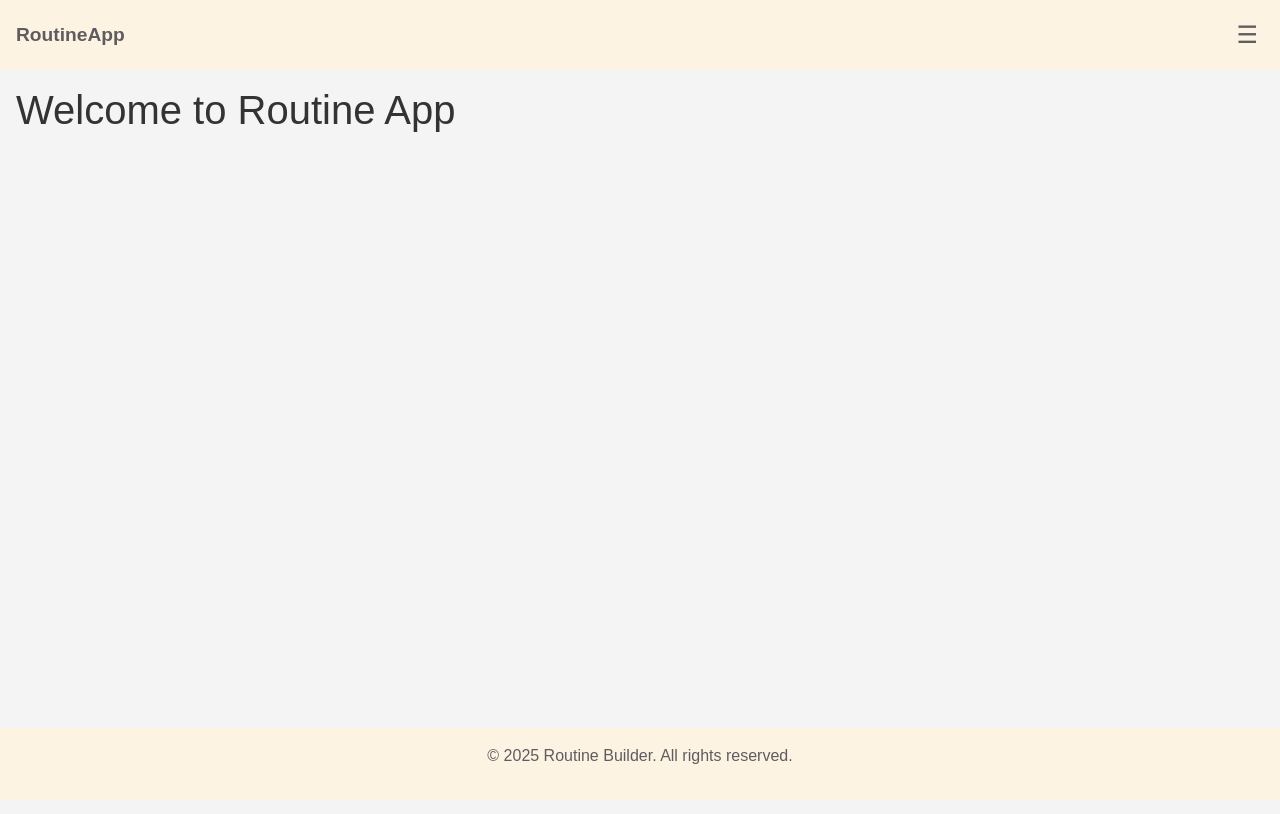
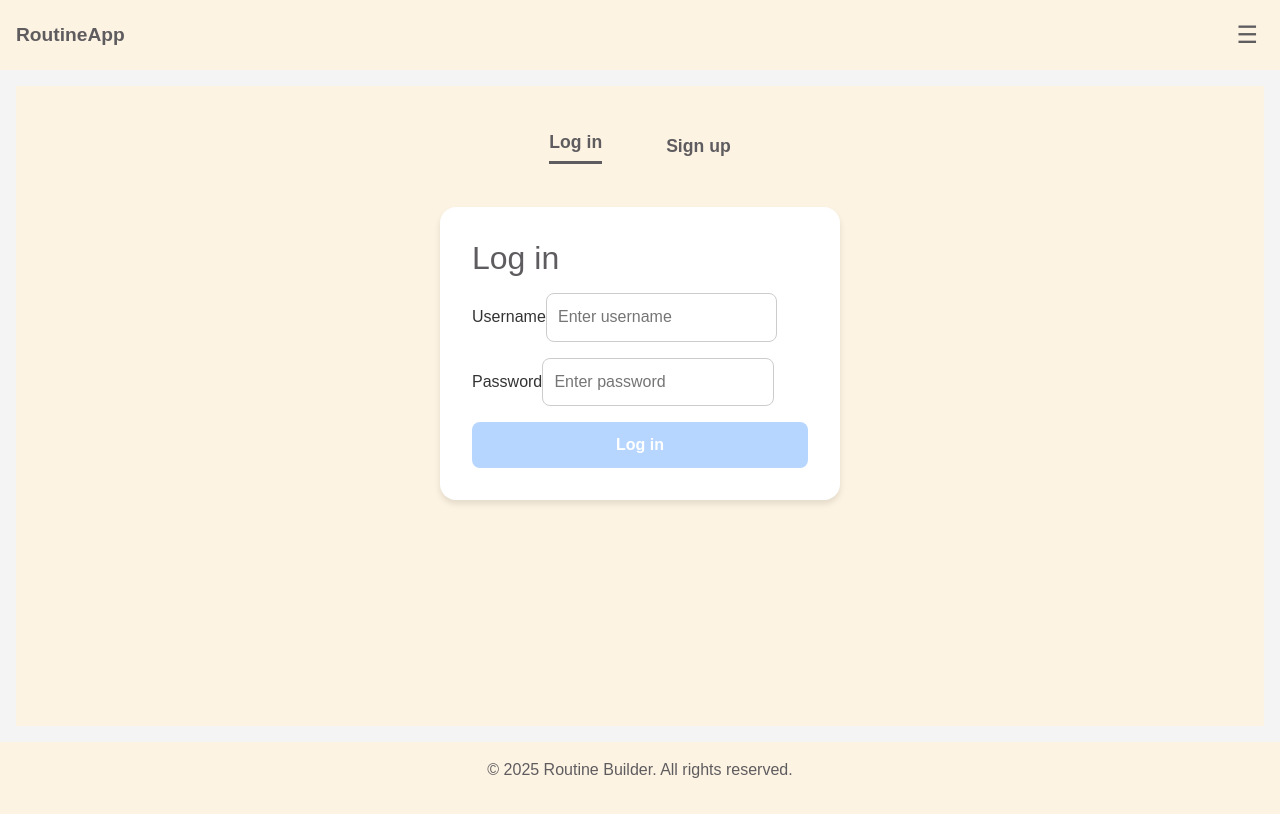
Before and after one commit to AlexandraEL9/draft-project, a React (Create React App) app: page /login in a window 1280 px wide. Built offline with nearby package versions, Linux system fonts and the light colour scheme.

Commit message:
add basic login page

```diff
--- /dev/null
+++ b/src/components/LoginForm.js
@@ -0,0 +1,26 @@
+// LoginForm.js
+import React from 'react';
+
+function LoginForm({ isLogin }) {
+  return (
+    <div className="auth-card">
+      <h2>{isLogin ? 'Log in' : 'Sign up'}</h2>
+      <form>
+        <label>
+          Username
+          <input type="text" placeholder="Enter username" />
+        </label>
+        <label>
+          Password
+          <input type="password" placeholder="Enter password" />
+        </label>
+
+        <button type="submit">
+          {isLogin ? 'Log in' : 'Sign up'}
+        </button>
+      </form>
+    </div>
+  );
+}
+
+export default LoginForm;
--- a/src/pages/Login.js
+++ b/src/pages/Login.js
@@ -1,11 +1,30 @@
-import React from 'react';
-
+// Login.js
+import React, { useState } from 'react';
+import LoginForm from '../components/LoginForm';
+import '../styles/Login.css';
 
 function Login() {
+  const [isLogin, setIsLogin] = useState(true);
+
   return (
-    <>
-      <h1>Welcome to Routine App</h1>
-    </>
+    <section className="auth-section">
+      <div className="toggle-tabs">
+        <button
+          className={isLogin ? 'active' : ''}
+          onClick={() => setIsLogin(true)}
+        >
+          Log in
+        </button>
+        <button
+          className={!isLogin ? 'active' : ''}
+          onClick={() => setIsLogin(false)}
+        >
+          Sign up
+        </button>
+      </div>
+
+      <LoginForm isLogin={isLogin} />
+    </section>
   );
 }
 
--- /dev/null
+++ b/src/styles/Login.css
@@ -0,0 +1,77 @@
+:root {
+  --peach: #FCF3E2;
+  --pastel-blue: #B7D6FF;
+  --mint: #CFEBDD;
+  --text-color: #5F5C60;
+}
+
+.auth-section {
+  padding: 2rem;
+  background-color: var(--peach);
+  min-height: 80vh;
+  display: flex;
+  flex-direction: column;
+  align-items: center;
+}
+
+.toggle-tabs {
+  display: flex;
+  gap: 1rem;
+  margin-bottom: 2rem;
+}
+
+.toggle-tabs button {
+  padding: 0.7rem 1.5rem;
+  background: transparent;
+  border: none;
+  font-size: 1.1rem;
+  font-weight: bold;
+  color: var(--text-color);
+  cursor: pointer;
+  position: relative;
+}
+
+.toggle-tabs button.active::after {
+  content: '';
+  display: block;
+  width: 100%;
+  height: 3px;
+  background-color: var(--text-color);
+  margin-top: 5px;
+}
+
+.auth-card {
+  background-color: var(--white);
+  padding: 2rem;
+  border-radius: 1rem;
+  width: 100%;
+  max-width: 400px;
+  box-shadow: 0 4px 6px rgba(0, 0, 0, 0.1);
+}
+
+.auth-card h2 {
+  margin-bottom: 1rem;
+  color: var(--text-color);
+}
+
+.auth-card form {
+  display: flex;
+  flex-direction: column;
+  gap: 1rem;
+}
+
+.auth-card input {
+  padding: 0.7rem;
+  border-radius: 0.5rem;
+  border: 1px solid #ccc;
+}
+
+.auth-card button {
+  background-color: var(--pastel-blue);
+  color: white;
+  padding: 0.7rem;
+  font-weight: bold;
+  border: none;
+  border-radius: 0.5rem;
+  cursor: pointer;
+}
```
